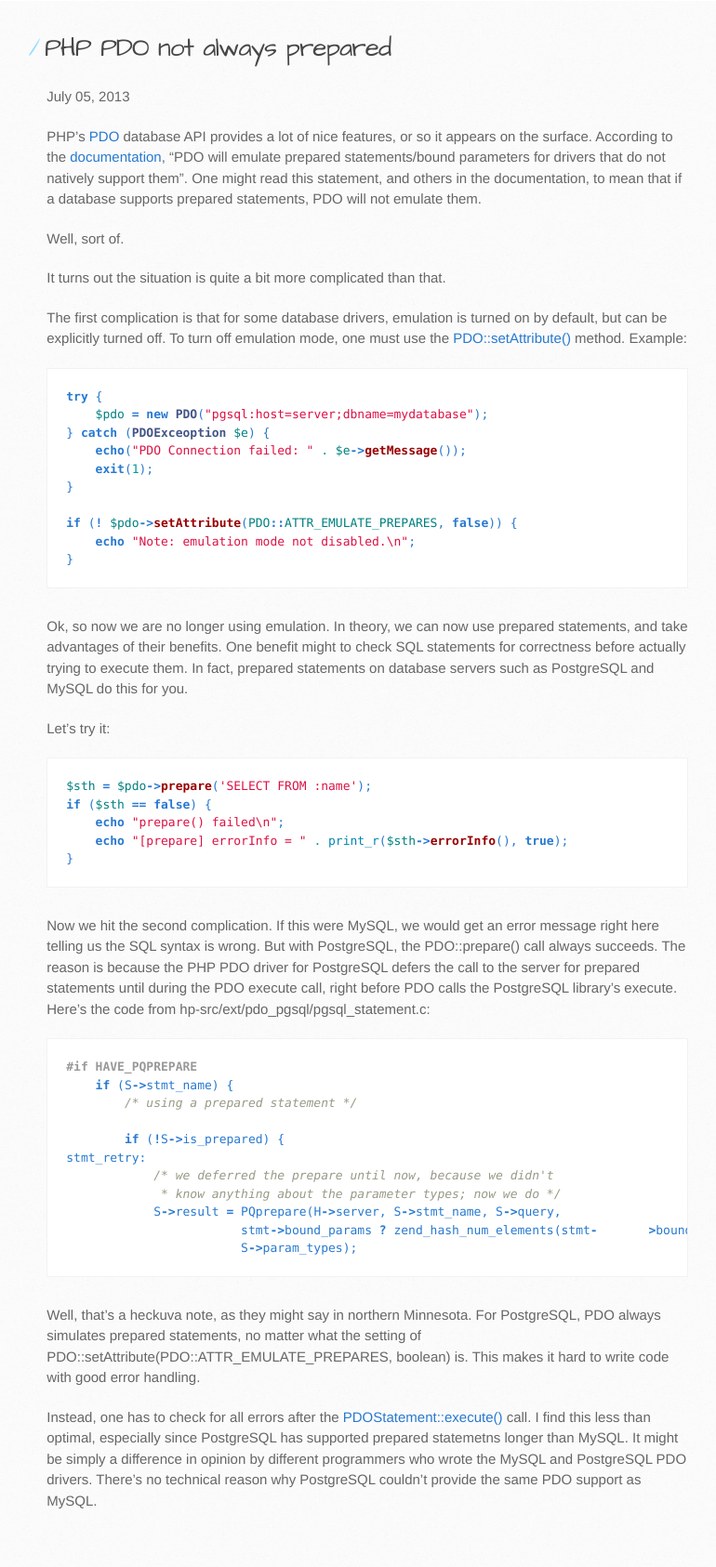
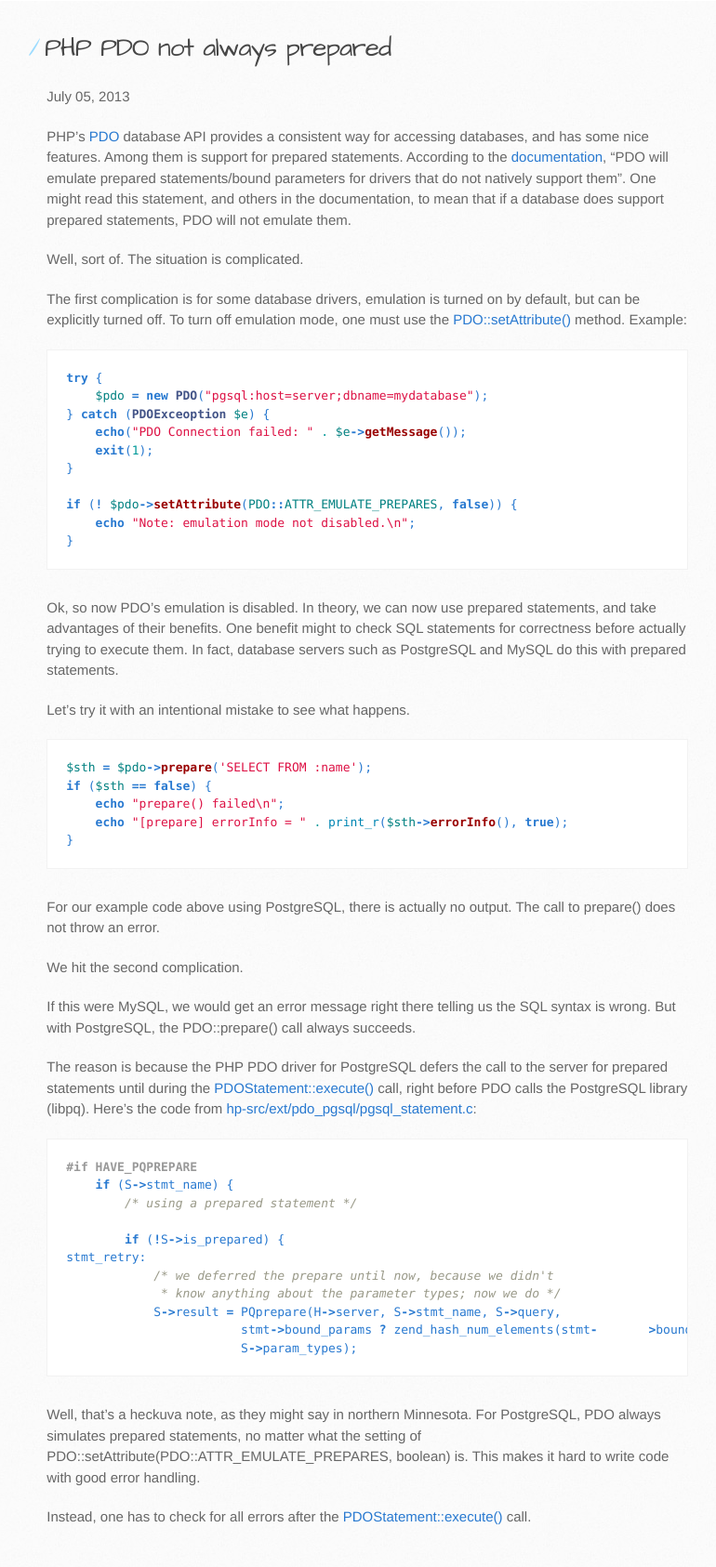
Before and after one commit to cxj/cxj.github.io, a Jekyll site: the page built from _posts/2013-07-05-PDO-unprepared.md, in a window 1280 px wide. Shown: the whole page at 93% size, without its empty margins (140-910 px from the left). Built offline with Jekyll 4.4.1, drawn with Linux system fonts in a browser that asks for light colours; Markdown is read by kramdown in place of the engine named in the settings.

Commit message:
Rewording, editing, more links.

```diff
--- a/_posts/2013-07-05-PDO-unprepared.md
+++ b/_posts/2013-07-05-PDO-unprepared.md
@@ -3,13 +3,11 @@ layout: post
 title: PHP PDO not always prepared
 ---
 
-PHP's [PDO](http://php.net/manual/en/book.pdo.php) database API provides a lot of nice features, or so it appears on the surface.  According to the [documentation](http://php.net/manual/en/pdo.prepare.php), "PDO will emulate prepared statements/bound parameters for drivers that do not natively support them".  One might read this statement, and others in the documentation, to mean that if a database supports prepared statements, PDO will not emulate them.
+PHP's [PDO](http://php.net/manual/en/book.pdo.php) database API provides a consistent way for accessing databases, and has some nice features.  Among them is support for prepared statements.  According to the [documentation](http://php.net/manual/en/pdo.prepare.php), "PDO will emulate prepared statements/bound parameters for drivers that do not natively support them".  One might read this statement, and others in the documentation, to mean that if a database does support prepared statements, PDO will *not* emulate them.
 
-Well, sort of.
+Well, sort of.  The situation is complicated.
 
-It turns out the situation is quite a bit more complicated than that.
-
-The first complication is that for some database drivers, emulation is turned on by default, but can be explicitly turned off.  To turn off emulation mode, one must use the [PDO::setAttribute()](http://php.net/manual/en/pdo.setattribute.php) method.  Example:
+The first complication is for some database drivers, emulation is turned on by default, but can be explicitly turned off.  To turn off emulation mode, one must use the [PDO::setAttribute()](http://php.net/manual/en/pdo.setattribute.php) method.  Example:
 
 {% highlight php %}
 try {
@@ -24,9 +22,9 @@ if (! $pdo->setAttribute(PDO::ATTR_EMULATE_PREPARES, false)) {
 }
 {% endhighlight %}
 
-Ok, so now we are no longer using emulation.  In theory, we can now use prepared statements, and take advantages of their benefits.  One benefit might to check SQL statements for correctness before actually trying to execute them.  In fact, prepared statements on database servers such as PostgreSQL and MySQL do this for you.
+Ok, so now PDO's emulation is disabled.  In theory, we can now use prepared statements, and take advantages of their benefits.  One benefit might to check SQL statements for correctness before actually trying to execute them.  In fact, database servers such as PostgreSQL and MySQL do this with prepared statements.
 
-Let's try it:
+Let's try it with an intentional mistake to see what happens.
 
 {% highlight php %}
 $sth = $pdo->prepare('SELECT FROM :name');
@@ -36,9 +34,15 @@ if ($sth == false) {
 }
 {% endhighlight %}
 
-Now we hit the second complication.  If this were MySQL, we would get an error message right here telling us the SQL syntax is wrong.  But with PostgreSQL, the PDO::prepare() call always succeeds.  The reason is because the PHP PDO driver for PostgreSQL *defers* the call to the server for prepared statements until during the PDO execute call, right before PDO calls the PostgreSQL library's execute.  Here's the code from hp-src/ext/pdo_pgsql/pgsql_statement.c:
+For our example code above using PostgreSQL, there is actually no output.  The call to prepare() does not throw an error.
 
-{% highlight c %}
+We hit the second complication.
+
+If this were MySQL, we would get an error message right there telling us the SQL syntax is wrong.  But with PostgreSQL, the PDO::prepare() call always succeeds.
+
+The reason is because the PHP PDO driver for PostgreSQL *defers* the call to the server for prepared statements until during the [PDOStatement::execute()](http://php.net/manual/en/pdostatement.execute.php) call, right before PDO calls the PostgreSQL library (libpq).  Here's the code from [hp-src/ext/pdo_pgsql/pgsql_statement.c](https://github.com/php/php-src/blob/PHP-5.3.15/ext/pdo_pgsql/pgsql_statement.c):
+
+{% highlight C %}
 #if HAVE_PQPREPARE
     if (S->stmt_name) {
         /* using a prepared statement */
@@ -54,4 +58,4 @@ stmt_retry:
 
 Well, that's a heckuva note, as they might say in northern Minnesota.  For PostgreSQL, PDO always *simulates* prepared statements, no matter what the setting of PDO::setAttribute(PDO::ATTR_EMULATE_PREPARES, *boolean*) is.  This makes it hard to write code with good error handling.
 
-Instead, one has to check for all errors after the [PDOStatement::execute()](http://php.net/manual/en/pdostatement.execute.php) call.  I find this less than optimal, especially since PostgreSQL has supported prepared statemetns longer than MySQL.  It might be simply a difference in opinion by different programmers who wrote the MySQL and PostgreSQL PDO drivers.  There's no technical reason why PostgreSQL couldn't provide the same PDO support as MySQL.
+Instead, one has to check for all errors after the [PDOStatement::execute()](http://php.net/manual/en/pdostatement.execute.php) call.
```
